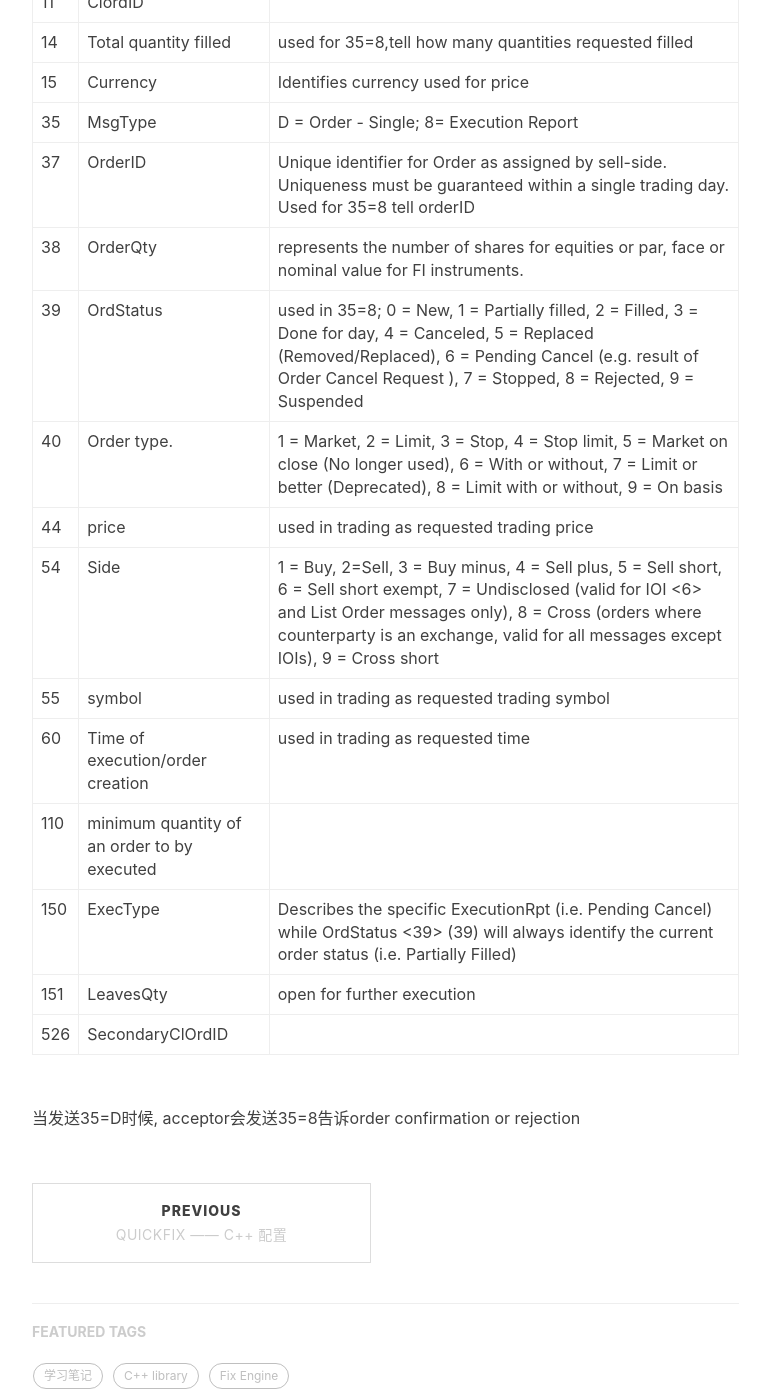
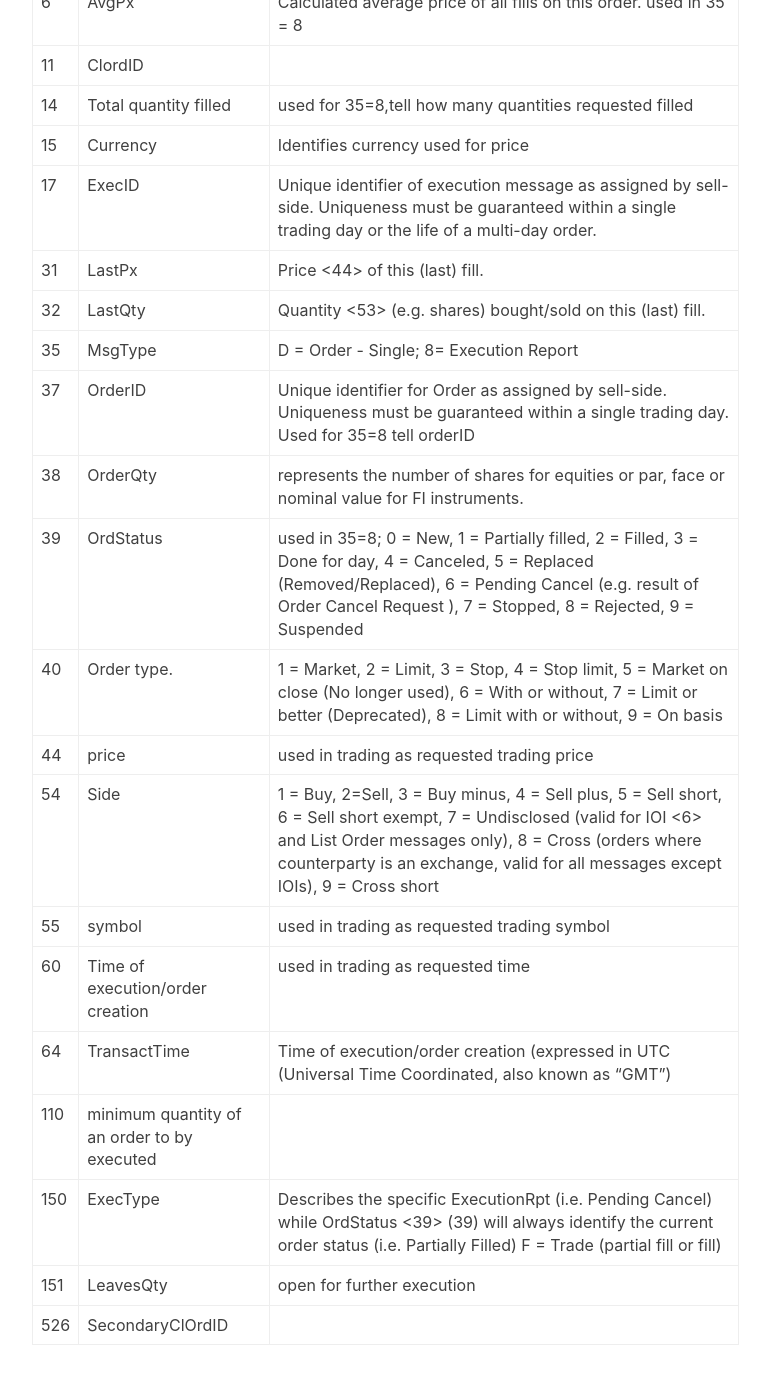
Before and after one commit to beckswu/beckswu.github.io, a Jekyll site: the page built from _posts/2017-10-03-FIX44-lookup.markdown, in a window 1280 px wide and 1400 px high, scrolled down 600 px. Shown: the whole window, without its empty margins (233-1003 px from the left). Built offline with Jekyll 4.4.1, drawn with Linux system fonts in a browser that asks for light colours; nearby versions of some CDN libraries; comment, search, counter and statistics services are not loaded.

Commit message:
Update 2017-10-03-FIX44-lookup.markdown

```diff
--- a/_posts/2017-10-03-FIX44-lookup.markdown
+++ b/_posts/2017-10-03-FIX44-lookup.markdown
@@ -13,9 +13,13 @@ tags:
 
 |  Tag  |  Explanation  |  Details |
 | ------------ | ------------ |--------------------|
+| 6 | AvgPx  | Calculated average price of all fills on this order. used in 35 = 8 |
 | 11    |  ClordID | |
 | 14  | Total quantity filled  | used for 35=8,tell how many quantities requested filled  |
 |  15  | Currency  | Identifies currency used for price |
+| 17 | ExecID    | Unique identifier of execution message as assigned by sell-side. Uniqueness must be guaranteed within a single trading day or the life of a multi-day order.  |
+| 31  |  LastPx   | Price <44> of this (last) fill. |
+|  32 |  LastQty   |  Quantity <53> (e.g. shares) bought/sold on this (last) fill. |
 |  35  | MsgType   | D = Order - Single;  8= Execution Report |
 | 37 | OrderID  | Unique identifier for Order as assigned by sell-side. Uniqueness must be guaranteed within a single trading day.  Used for 35=8 tell orderID |
 | 38  | OrderQty   |  represents the number of shares for equities or par, face or nominal value for FI instruments. |
@@ -25,8 +29,9 @@ tags:
 | 54  | Side |  1 = Buy, 2=Sell, 3 = Buy minus, 4 = Sell plus, 5 = Sell short, 6 = Sell short exempt, 7 = Undisclosed (valid for IOI <6> and List Order messages only), 8 = Cross (orders where counterparty is an exchange, valid for all messages except IOIs), 9 = Cross short  |
 |  55  |  symbol  | used in trading as requested trading symbol  |
 |  60  |  Time of execution/order creation   | used in trading as requested time  |
+| 64 |  TransactTime  | Time of execution/order creation (expressed in UTC (Universal Time Coordinated, also known as "GMT") |
 | 110 |  minimum quantity of an order to by executed | |
-| 150 |  ExecType | Describes the specific ExecutionRpt (i.e. Pending Cancel) while OrdStatus <39> (39) will always identify the current order status (i.e. Partially Filled)|
+| 150 |  ExecType | Describes the specific ExecutionRpt (i.e. Pending Cancel) while OrdStatus <39> (39) will always identify the current order status (i.e. Partially Filled) F = Trade (partial fill or fill) |
 | 151 |  LeavesQty | open for further execution |
 | 526 | SecondaryClOrdID | |
 
```
